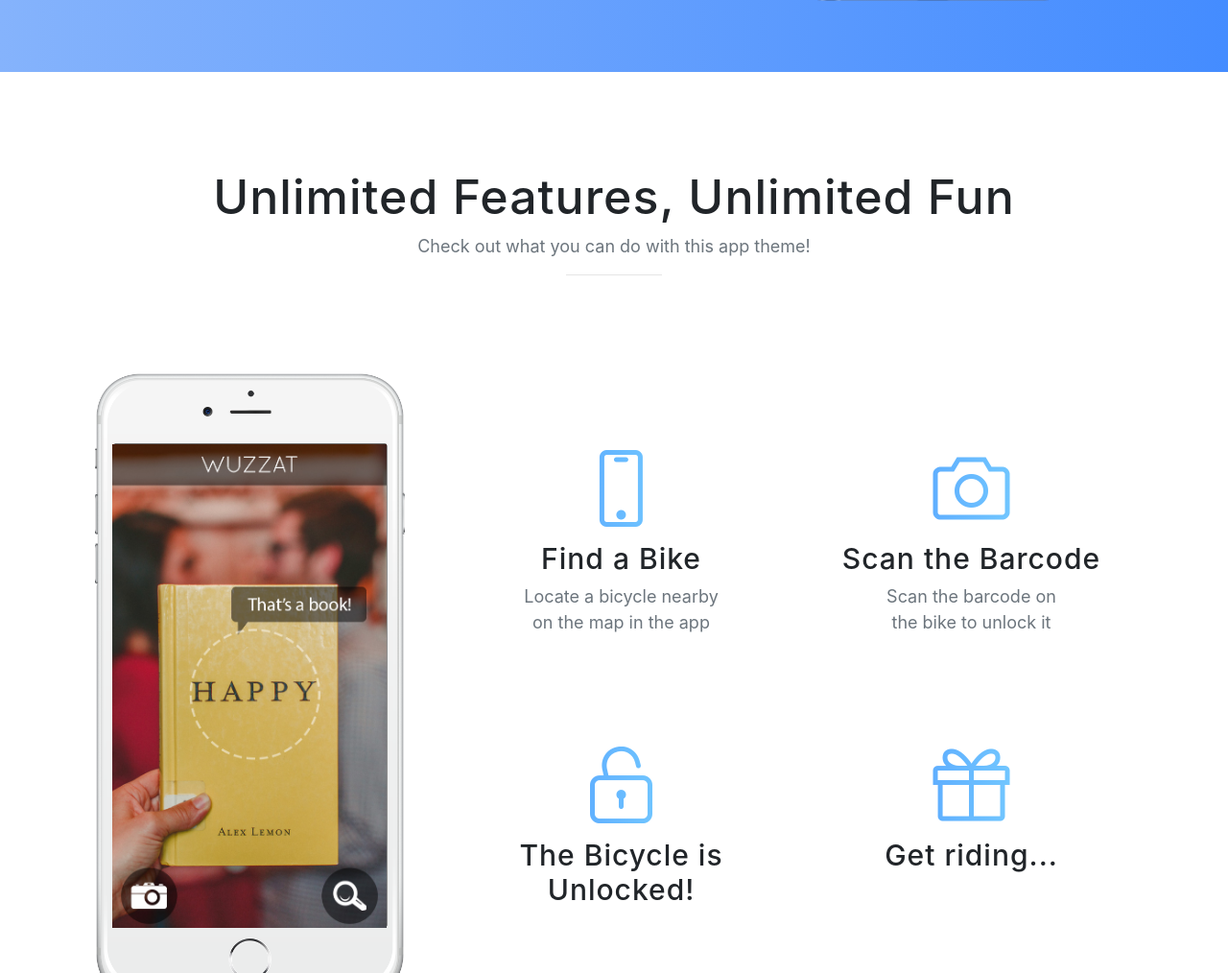
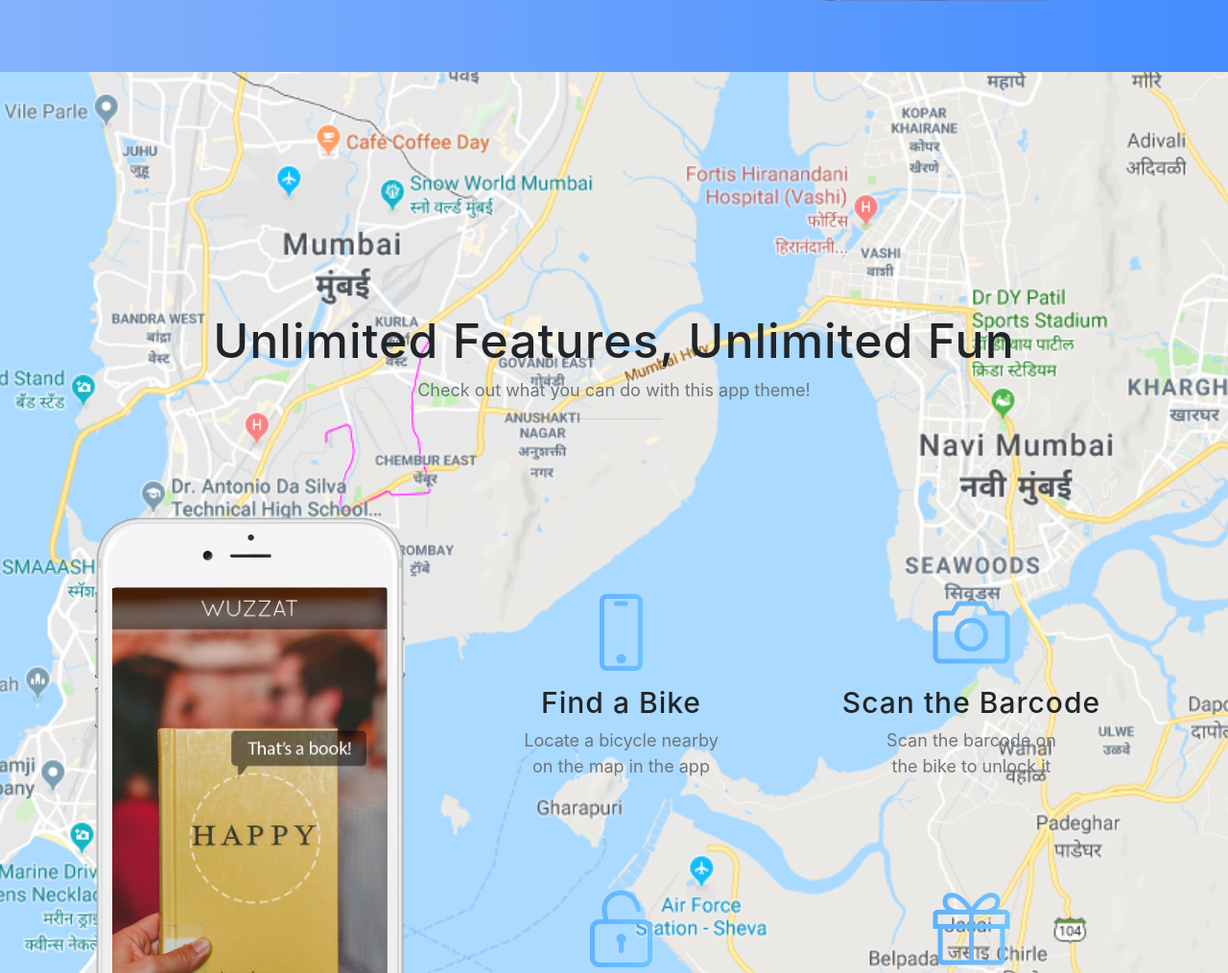
Before and after one commit to EcoBikeIndia/EcoBikeIndia.github.io, a website with bundled scripts: page index.html in a window 1280 px wide. Shown: the part 725-1739 px from the top of the page at 96% size. Built offline with nearby package versions, Linux system fonts and the light colour scheme; a web font is replaced by a local one.

Commit message:
added map background for how it works

```diff
--- a/css/new-age.css
+++ b/css/new-age.css
@@ -235,6 +235,17 @@ section.download .badges .badge-link img {
   }
 }
 
+section.features {
+  position: relative;
+  padding: 250px 0;
+  background-image: url("../img/mumbai.png");
+  background-position: center;
+  -webkit-background-size: cover;
+  -moz-background-size: cover;
+  -o-background-size: cover;
+  background-size: cover;
+}
+
 section.features .section-heading {
   margin-bottom: 100px;
 }
@@ -288,7 +299,7 @@ section.features .feature-item i {
 section.cta {
   position: relative;
   padding: 250px 0;
-  background-image: url("../img/bg-cta.jpg");
+  background-image: url("../img/mumbai.png");
   background-position: center;
   -webkit-background-size: cover;
   -moz-background-size: cover;
```
Also changed, not shown: img/mumbai.png (added).
